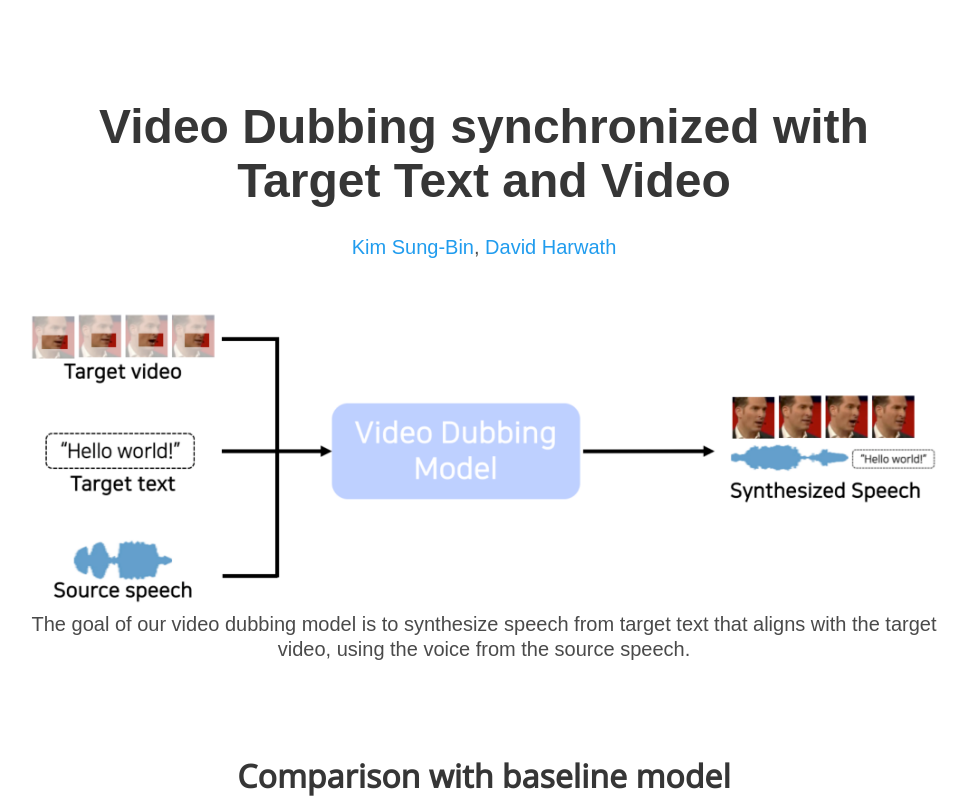
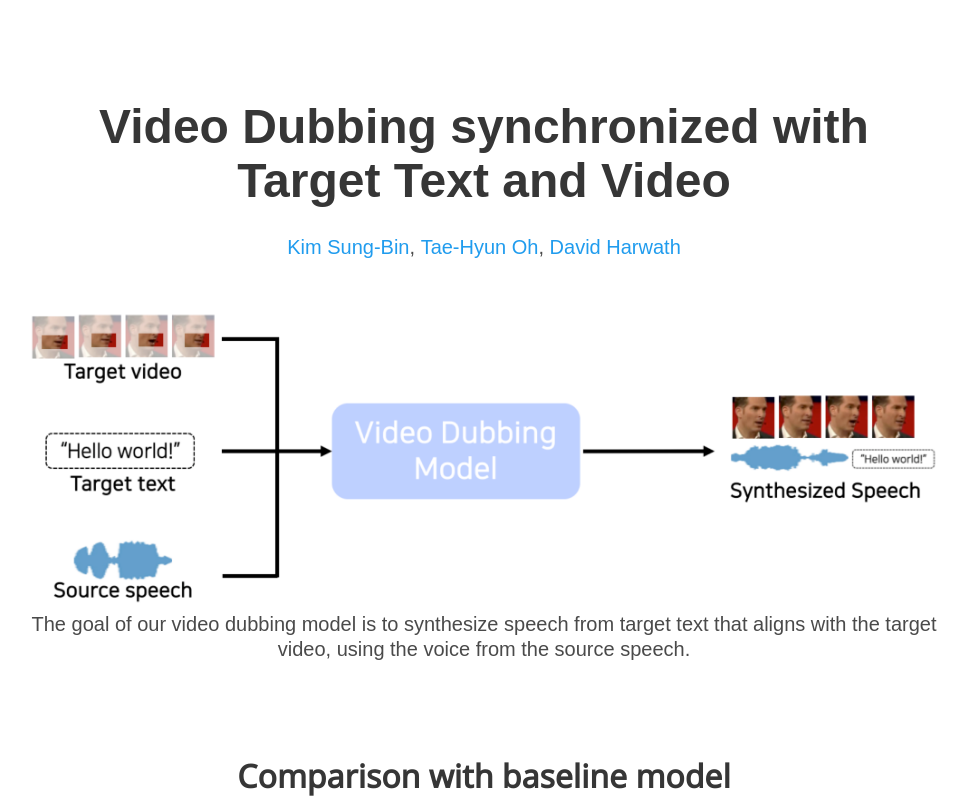
Before and after one commit to videodubbing/videodubbing.github.io, a plain HTML site: page index.html in a window 1280 px wide. Shown: the top 800 px of the page, without its empty margins (156-1124 px from the left). Drawn offline with nearby package versions, Linux system fonts and the light colour scheme; a script that the page names is missing; some icons are missing; a web font is replaced by a local one.

Commit message:
update all

```diff
--- a/index.html
+++ b/index.html
@@ -72,6 +72,8 @@
           <div class="is-size-5 publication-authors">
             <span class="author-block">
               <a href="https://sites.google.com/view/kimsungbin/">Kim Sung-Bin</a>,</span>
+              <span class="author-block">
+              <a href="https://ami.postech.ac.kr/members/tae-hyun-oh">Tae-Hyun Oh</a>,</span>
             <span class="author-block">
               <a href="https://www.cs.utexas.edu/~harwath/">David Harwath</a></span>
           </div>
```
